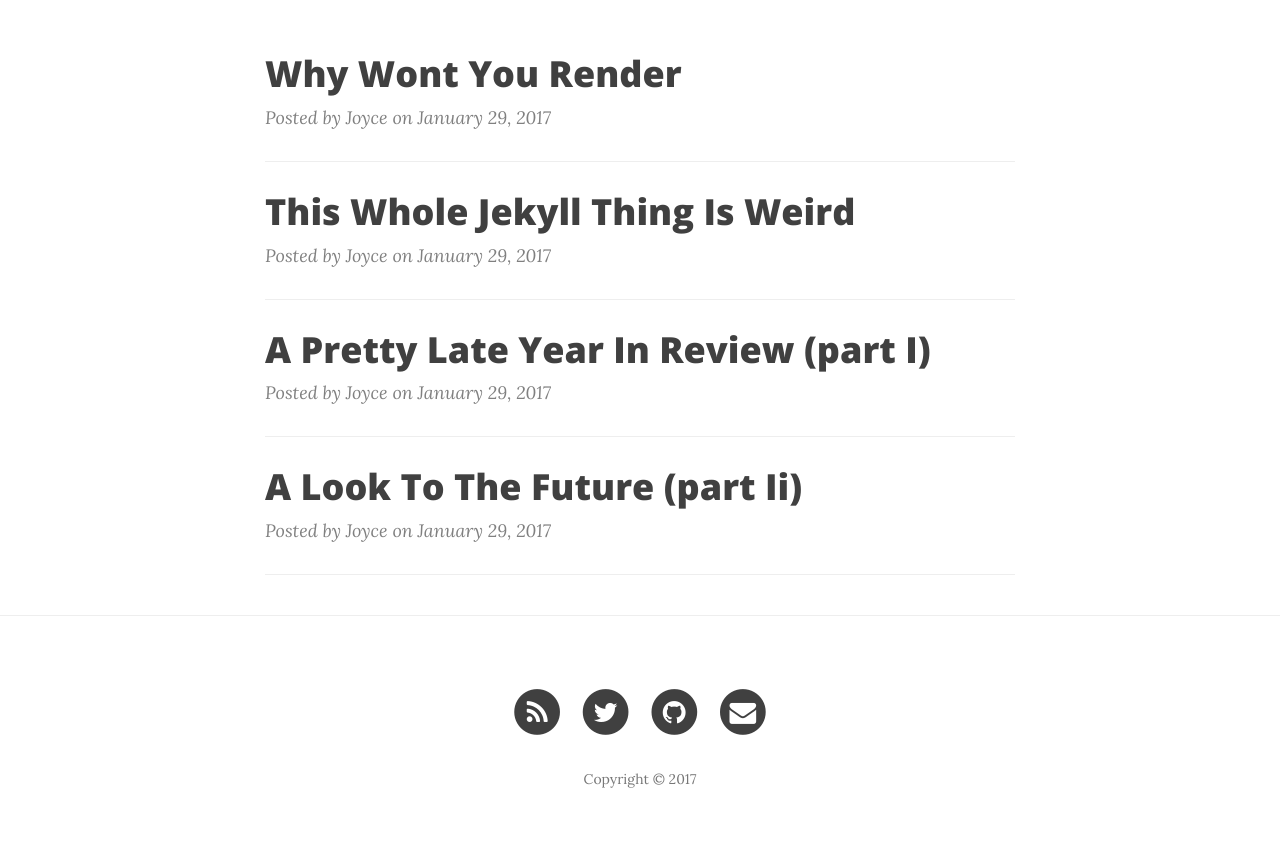
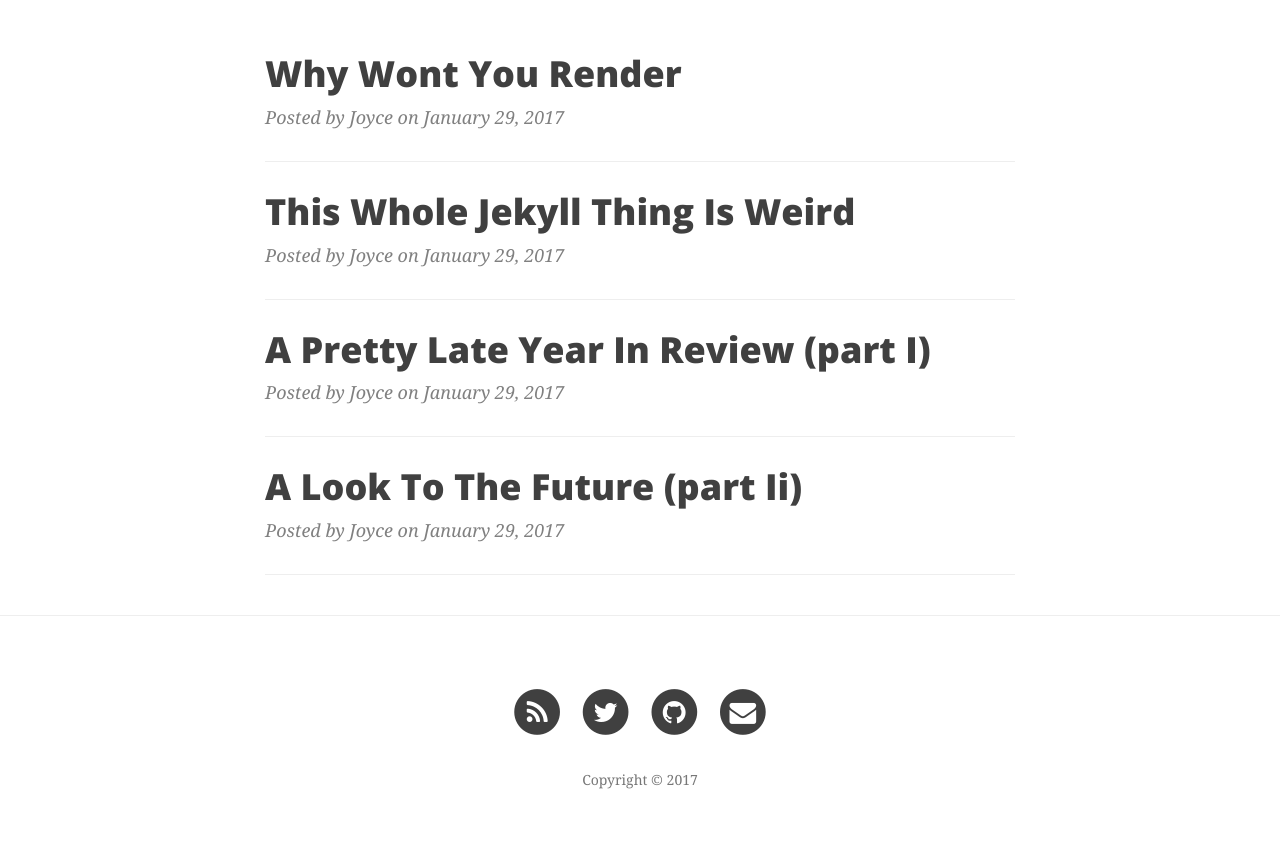
Before and after one commit to thejoycekung/blog, a Jekyll site: the page built from index.html, in a window 1280 px wide. Shown: the part 474-1326 px from the top of the page. Built offline with Jekyll 4.4.1, drawn with Linux system fonts in a browser that asks for light colours; nearby versions of some CDN libraries; the list of posts is cut into pages by our own code.

Commit message:
Change post fonts

```diff
--- a/css/clean-blog.css
+++ b/css/clean-blog.css
@@ -5,7 +5,7 @@
  */
 
 body {
-  font-family: 'Lora', 'Times New Roman', serif;
+  font-family: 'Montserrat', 'Cambria', serif;
   font-size: 20px;
   color: #404040;
 }
```
